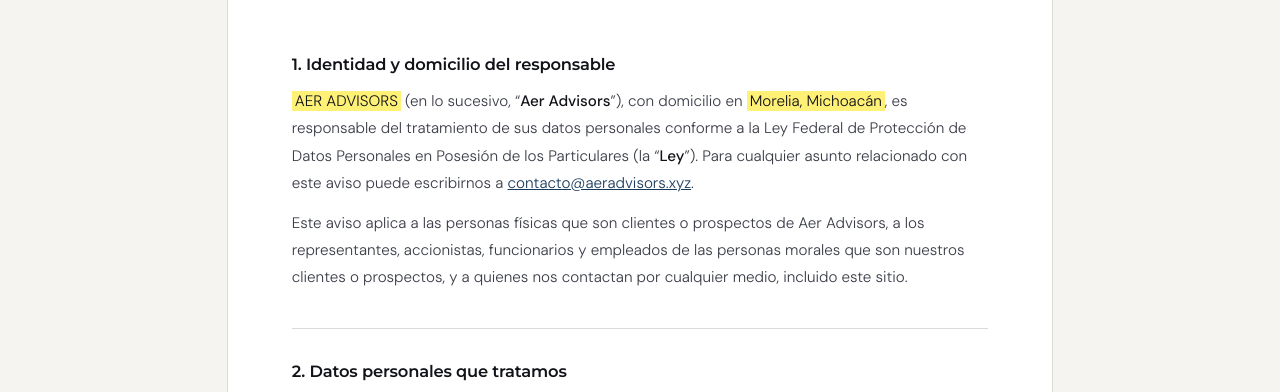
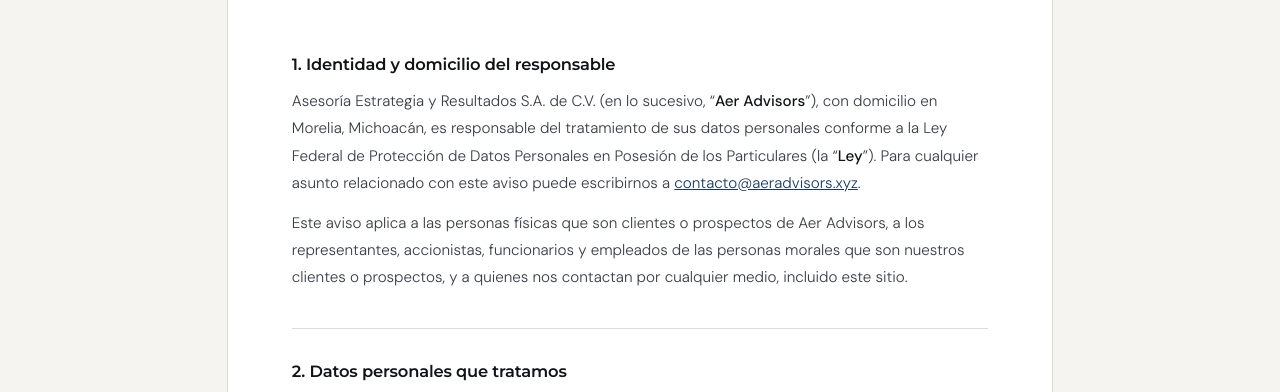
Before and after one commit to gerardoferreira-aer/aer-advisors, a plain HTML site: page privacidad/index.html in a window 1280 px wide. Shown: the part 405-797 px from the top of the page. Drawn offline with Linux system fonts and the light colour scheme.

Commit message:
Update index.html

```diff
--- a/privacidad/index.html
+++ b/privacidad/index.html
@@ -58,7 +58,7 @@
 </header>
 <main>
   <div class="doc">
-<section><h2>1. Identidad y domicilio del responsable</h2><p><mark class="fill">AER ADVISORS</mark> (en lo sucesivo, “<strong>Aer Advisors</strong>”), con domicilio en <mark class="fill">Morelia, Michoacán</mark>, es responsable del tratamiento de sus datos personales conforme a la Ley Federal de Protección de Datos Personales en Posesión de los Particulares (la “<strong>Ley</strong>”). Para cualquier asunto relacionado con este aviso puede escribirnos a <a href="mailto:contacto@aeradvisors.xyz">contacto@aeradvisors.xyz</a>.</p><p>Este aviso aplica a las personas físicas que son clientes o prospectos de Aer Advisors, a los representantes, accionistas, funcionarios y empleados de las personas morales que son nuestros clientes o prospectos, y a quienes nos contactan por cualquier medio, incluido este sitio.</p></section>
+<section><h2>1. Identidad y domicilio del responsable</h2><p>Asesoría Estrategia y Resultados S.A. de C.V. (en lo sucesivo, “<strong>Aer Advisors</strong>”), con domicilio en Morelia, Michoacán, es responsable del tratamiento de sus datos personales conforme a la Ley Federal de Protección de Datos Personales en Posesión de los Particulares (la “<strong>Ley</strong>”). Para cualquier asunto relacionado con este aviso puede escribirnos a <a href="mailto:contacto@aeradvisors.xyz">contacto@aeradvisors.xyz</a>.</p><p>Este aviso aplica a las personas físicas que son clientes o prospectos de Aer Advisors, a los representantes, accionistas, funcionarios y empleados de las personas morales que son nuestros clientes o prospectos, y a quienes nos contactan por cualquier medio, incluido este sitio.</p></section>
 <section><h2>2. Datos personales que tratamos</h2><p>Para las finalidades de este aviso podemos tratar las siguientes categorías de datos personales:</p><ul><li><strong>Identificación:</strong> nombre, firma, nacionalidad, fecha de nacimiento e identificación oficial.</li><li><strong>Contacto:</strong> domicilio, teléfono y correo electrónico.</li><li><strong>Laborales y corporativos:</strong> empresa, cargo, facultades de representación y participación accionaria.</li><li><strong>Fiscales:</strong> Registro Federal de Contribuyentes, Clave Única de Registro de Población y domicilio fiscal.</li><li><strong>Financieros y patrimoniales:</strong> estados financieros, ingresos, deudas y créditos, cuentas bancarias, inversiones, bienes y demás información sobre su situación financiera o la de su empresa.</li><li><strong>Navegación:</strong> dirección IP, tipo de navegador, preferencia de idioma y páginas consultadas en este sitio.</li></ul><p>Aer Advisors no solicita datos personales sensibles. Si usted nos proporciona datos de terceros (por ejemplo, de socios, accionistas o empleados), declara contar con su consentimiento o con la base legal para compartirlos.</p></section>
 <section><h2>3. Finalidades del tratamiento</h2><p><strong>Finalidades necesarias</strong> para la relación con usted:</p><ul><li>Evaluar sus necesidades y preparar propuestas de servicios.</li><li>Celebrar, ejecutar y dar seguimiento a los contratos de consultoría financiera.</li><li>Realizar análisis financieros, modelos, valuaciones y demás entregables de los servicios.</li><li>Presentar su información, o la de su empresa, ante bancos, inversionistas, acreedores u otros terceros, solo con su autorización previa y para los fines del servicio contratado.</li><li>Facturar, cobrar y cumplir obligaciones fiscales y legales.</li><li>Atender sus solicitudes, dudas y el ejercicio de sus derechos.</li><li>Mantener la seguridad de nuestros sistemas y de su información.</li></ul><p><strong>Finalidades secundarias</strong>, que no son necesarias para la relación, pero nos permiten brindarle una mejor atención:</p><ul><li>Enviarle información sobre nuestros servicios, publicaciones, eventos e invitaciones.</li><li>Realizar encuestas de calidad y análisis estadísticos.</li></ul><p>Si no desea que sus datos se traten para las finalidades secundarias, puede indicarlo en cualquier momento escribiendo a <a href="mailto:contacto@aeradvisors.xyz">contacto@aeradvisors.xyz</a>. Su negativa no afectará los servicios que nos solicite.</p></section>
 <section><h2>4. Consentimiento para datos financieros y patrimoniales</h2><p>La Ley requiere su consentimiento expreso para el tratamiento de datos financieros y patrimoniales. Lo obtendremos mediante su firma en el contrato de servicios o en este aviso, o por medios electrónicos que permitan acreditarlo.</p></section>
```
